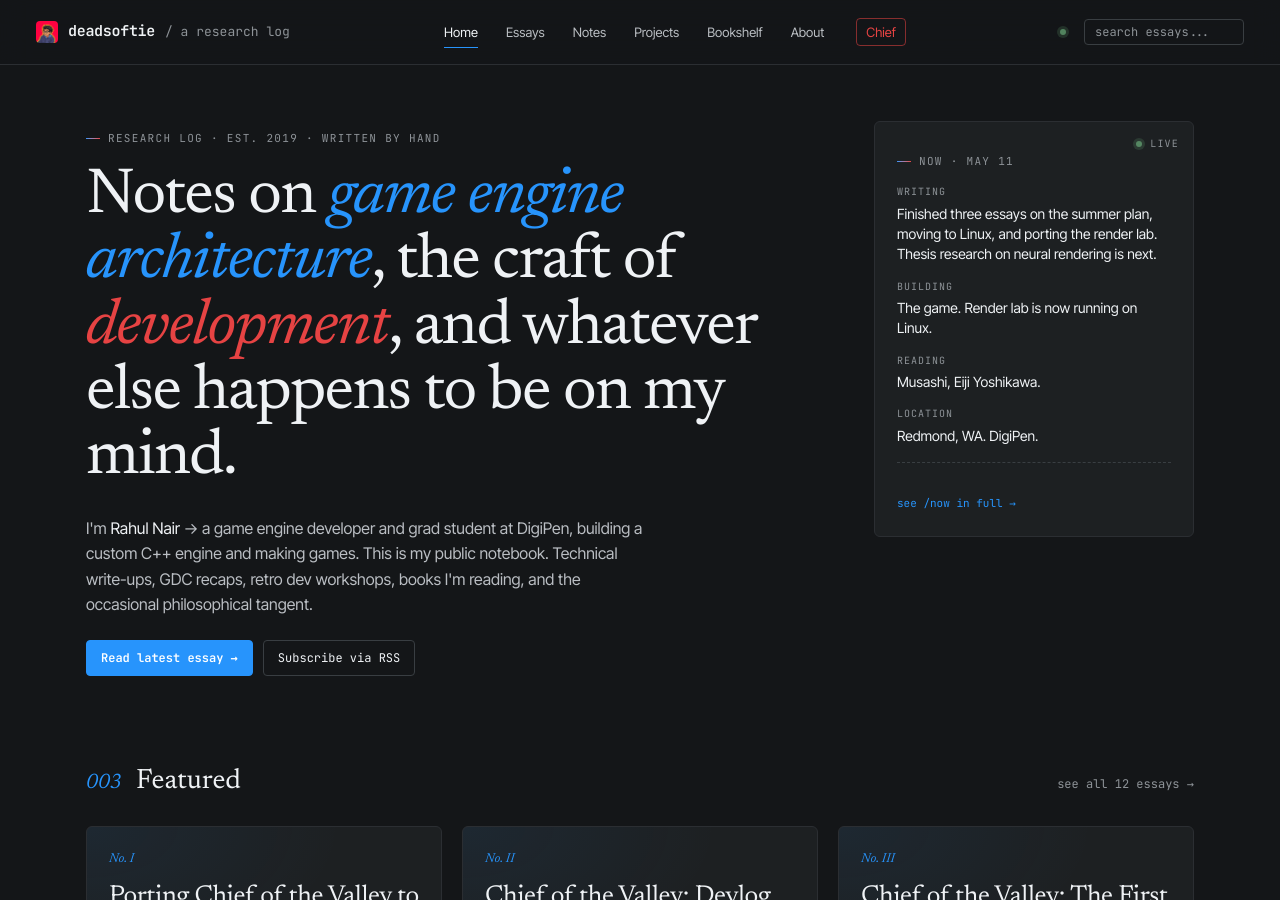
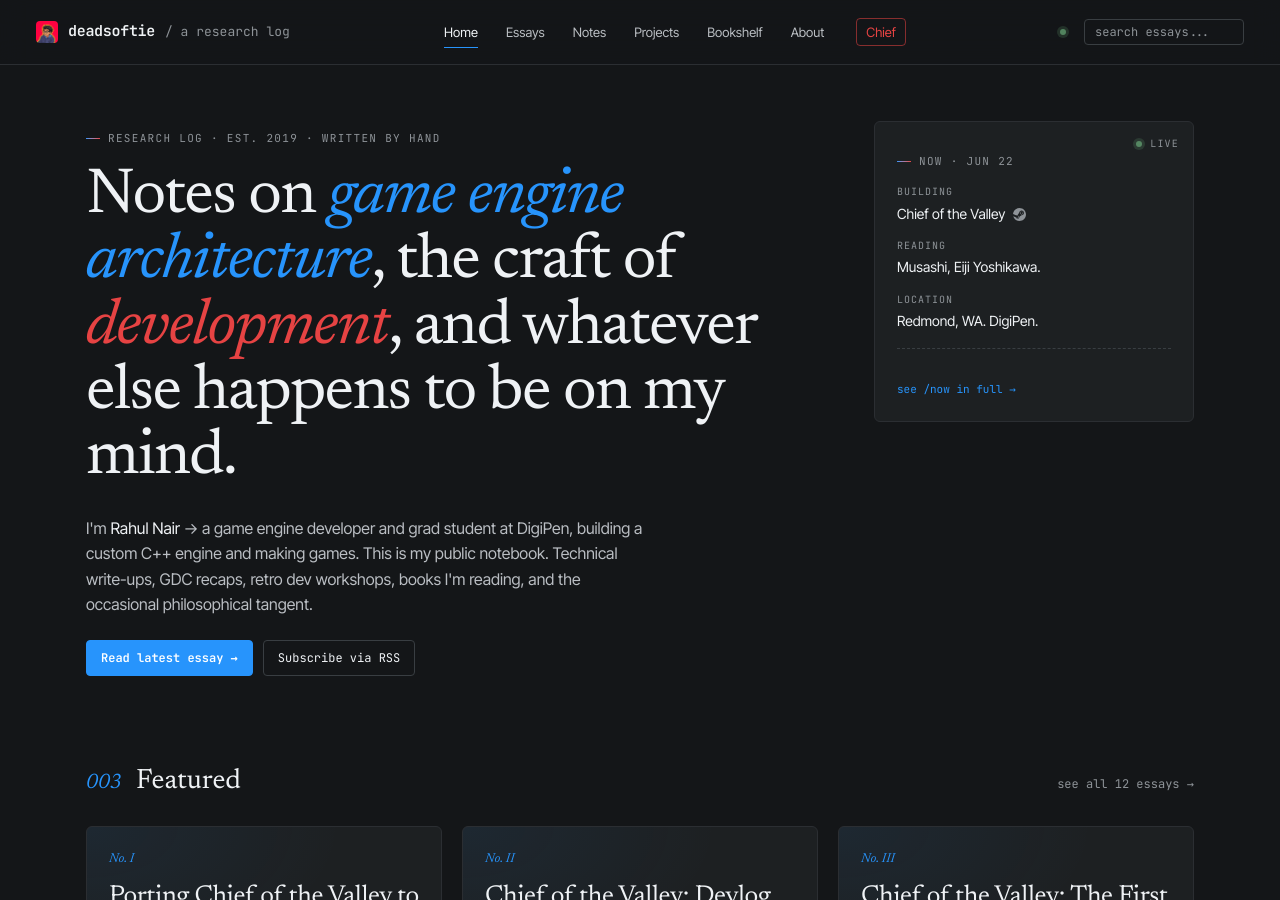
Before and after one commit to deadsoftie/deadsoftie-site-v2, a Jekyll site: the page built from index.html, in a window 1280 px wide and 900 px high. Built offline with Jekyll 4.4.1, drawn with Linux system fonts in a browser that asks for light colours.

Commit message:
Updated the now section with steamlink

```diff
--- a/_data/now.yml
+++ b/_data/now.yml
@@ -1,5 +1,5 @@
-last_updated: 2026-05-11
-writing: "Finished three essays on the summer plan, moving to Linux, and porting the render lab. Thesis research on neural rendering is next."
-building: "The game. Render lab is now running on Linux."
+last_updated: 2026-06-22
+building: "Chief of the Valley"
+building_url: "https://store.steampowered.com/app/4787290/Chief_of_the_Valley/"
 reading: "Musashi, Eiji Yoshikawa."
 location: "Redmond, WA. DigiPen."
--- a/index.html
+++ b/index.html
@@ -66,12 +66,8 @@ title: deadsoftie
       </div>
       <ul>
         <li>
-          <span class="now-key">writing</span>
-          <span class="now-val">{{ site.data.now.writing }}</span>
-        </li>
-        <li>
           <span class="now-key">building</span>
-          <span class="now-val">{{ site.data.now.building }}</span>
+          <span class="now-val">{{ site.data.now.building }}{% if site.data.now.building_url %} <a href="{{ site.data.now.building_url }}" target="_blank" rel="noopener" aria-label="View on Steam" style="color: var(--muted); vertical-align: middle; display: inline-flex; margin-left: 4px;"><svg width="13" height="13" viewBox="0 0 24 24" fill="currentColor" aria-hidden="true"><path d="M11.979 0C5.678 0 .511 4.86.022 11.037l6.432 2.658c.545-.371 1.203-.59 1.912-.59.063 0 .125.004.188.006l2.861-4.142V8.91c0-2.495 2.028-4.524 4.524-4.524 2.494 0 4.524 2.031 4.524 4.527s-2.03 4.525-4.524 4.525h-.105l-4.076 2.911c0 .052.004.105.004.159 0 1.875-1.515 3.396-3.39 3.396-1.635 0-3.016-1.173-3.331-2.727L.436 15.27C1.862 20.307 6.486 24 11.979 24c6.627 0 11.999-5.373 11.999-12S18.606 0 11.979 0zM7.54 18.21l-1.473-.61c.262.543.714.999 1.314 1.25 1.297.539 2.793-.076 3.332-1.375.263-.63.264-1.319.005-1.949s-.75-1.121-1.377-1.383c-.624-.26-1.29-.249-1.878-.03l1.523.63c.956.4 1.409 1.497 1.009 2.453-.397.957-1.497 1.41-2.455 1.014zm11.415-9.303c0-1.662-1.353-3.015-3.015-3.015-1.665 0-3.015 1.353-3.015 3.015 0 1.665 1.35 3.015 3.015 3.015 1.662 0 3.015-1.35 3.015-3.015zm-5.273-.005c0-1.252 1.013-2.266 2.265-2.266 1.249 0 2.266 1.014 2.266 2.266 0 1.251-1.017 2.265-2.266 2.265-1.252 0-2.265-1.014-2.265-2.265z"/></svg></a>{% endif %}</span>
         </li>
         <li>
           <span class="now-key">reading</span>
```
Also changed, not shown: now.md (+1 -3 lines).
